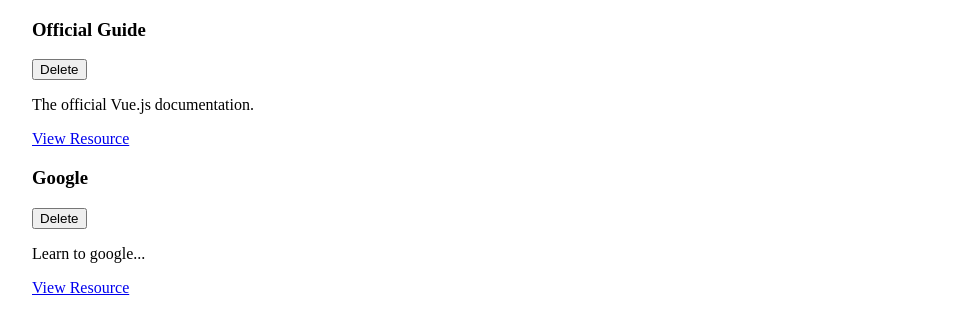
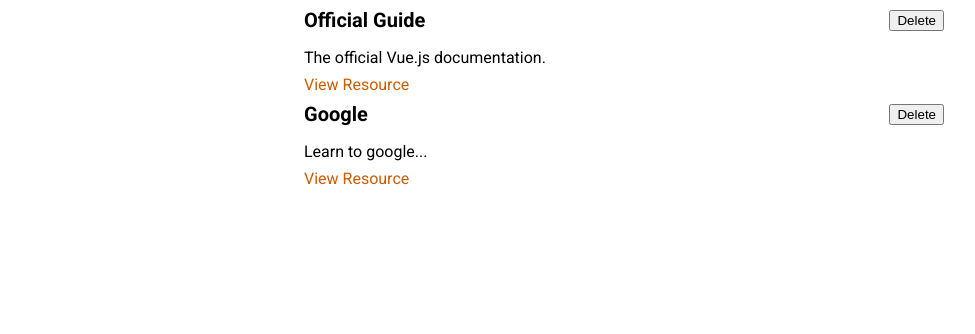
Before and after one commit to Xobaib/learning-resources-app, a Vue app: page / in a window 1280 px wide. Shown: the top 334 px of the page, without its empty margins (16-991 px from the left). Built offline with nearby package versions, Linux system fonts and the light colour scheme.

Commit message:
styling and more components

```diff
--- a/src/App.vue
+++ b/src/App.vue
@@ -1,21 +1,13 @@
 <template>
-  <ul>
-    <LearningResource
-      v-for="res in storedResources"
-      :key="res.id"
-      :title="res.title"
-      :description="res.description"
-      :link="res.link"
-    />
-  </ul>
+  <StoredResources :resources="storedResources" />
 </template>
 
 <script>
-import LearningResource from './components/learning-resources/LearningResource.vue';
+import StoredResources from './components/learning-resources/StoredResources.vue';
 
 export default {
   components: {
-    LearningResource,
+    StoredResources,
   },
 
   data() {
@@ -39,8 +31,18 @@
 };
 </script>
 
-<style scoped>
-ul {
-  list-style: none;
+<style>
+@import url('https://fonts.googleapis.com/css2?family=Roboto:wght@400;700&display=swap');
+
+* {
+  box-sizing: border-box;
+}
+
+html {
+  font-family: 'Roboto', sans-serif;
+}
+
+body {
+  margin: 0;
 }
 </style>
--- a/src/components/UI/BaseCard.vue
+++ /dev/null
@@ -1,15 +0,0 @@
-<template>
-  <div>
-    <slot></slot>
-  </div>
-</template>
-
-<style scoped>
-div {
-  box-shadow: 0 4px 8px 0 rgb(0 0 0 / 20%);
-  width: 40%;
-  padding: 2px 20px 20px 20px;
-  margin: 50px auto;
-  border-radius: 10px;
-}
-</style>
--- a/src/components/learning-resources/LearningResource.vue
+++ b/src/components/learning-resources/LearningResource.vue
@@ -22,3 +22,35 @@
   },
 };
 </script>
+
+<style scoped>
+li {
+  margin: auto;
+  max-width: 40rem;
+}
+
+header {
+  display: flex;
+  justify-content: space-between;
+  align-items: center;
+}
+
+h3 {
+  font-size: 1.25rem;
+  margin: 0.5rem 0;
+}
+
+p {
+  margin: 0.5rem 0;
+}
+
+a {
+  text-decoration: none;
+  color: #ce5c00;
+}
+
+a:hover,
+a:active {
+  color: #c89300;
+}
+</style>
--- /dev/null
+++ b/src/components/learning-resources/StoredResources.vue
@@ -0,0 +1,35 @@
+<template>
+  <ul>
+    <LearningResource
+      v-for="res in resources"
+      :key="res.id"
+      :title="res.title"
+      :description="res.description"
+      :link="res.link"
+    />
+  </ul>
+</template>
+
+<script>
+import LearningResource from './LearningResource.vue';
+
+export default {
+  components: {
+    LearningResource,
+  },
+
+  props: {
+    resources: Array,
+  },
+};
+</script>
+
+<style scoped>
+ul {
+  list-style: none;
+  margin: 0;
+  padding: 0;
+  margin: auto;
+  max-width: 40rem;
+}
+</style>
```
